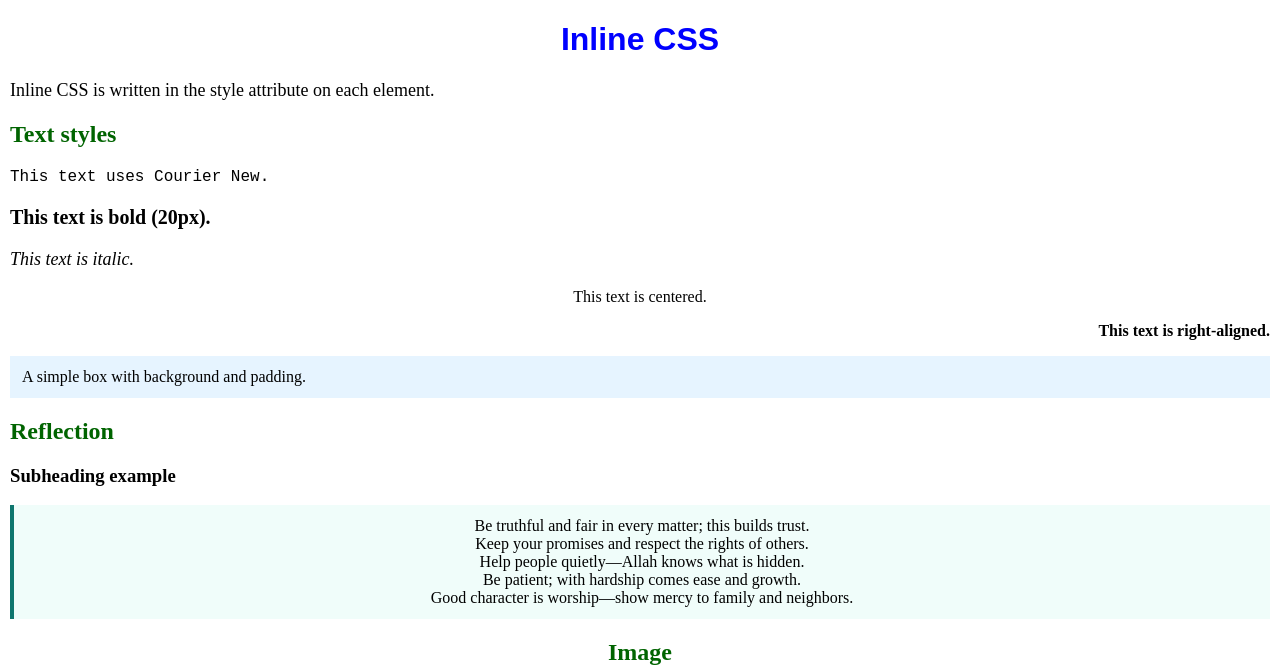
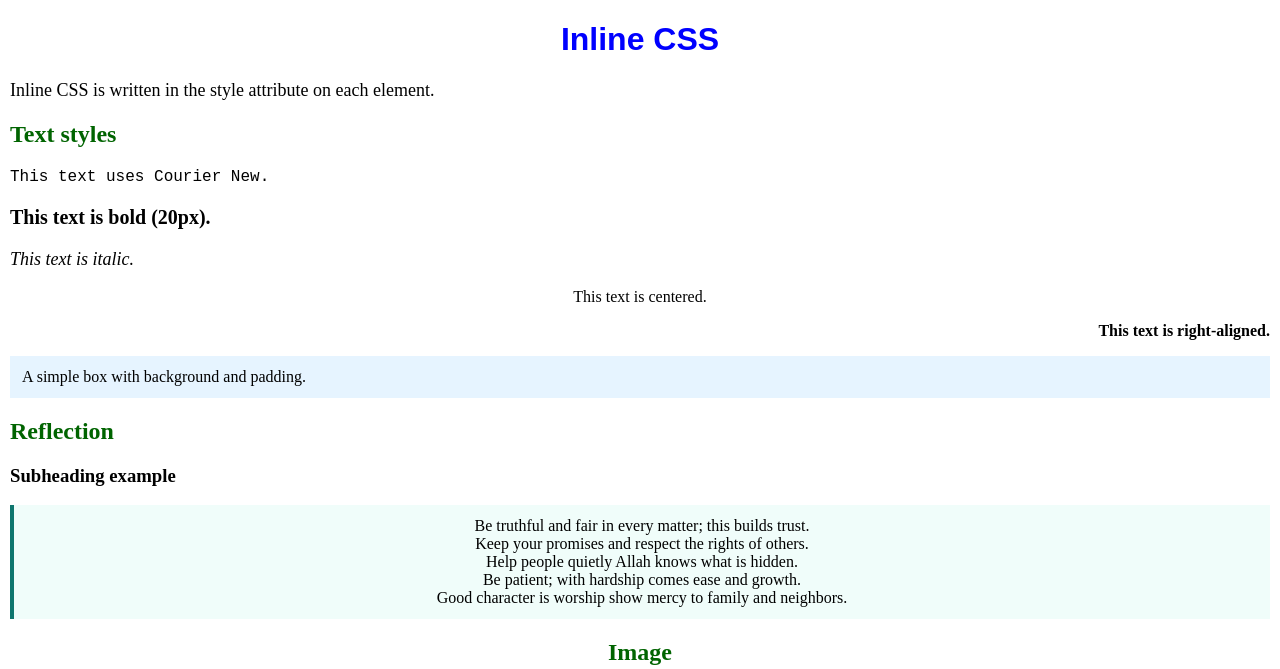
Before and after one commit to zainriaz-dev/frontend-project, a plain HTML site: page inline-css.html in a window 1280 px wide. Shown: the top 669 px of the page. Drawn offline with Linux system fonts and the light colour scheme.

Commit message:
Clean up comments and format paragraph text
Removed comments and adjusted text formatting in paragraphs.

```diff
--- a/inline-css.html
+++ b/inline-css.html
@@ -29,7 +29,7 @@
             p { font-size: 16px; }
         }
     </style>
-    <!-- Note: Using simple internal CSS here to avoid linter errors while keeping the example easy to read. -->
+
 </head>
 <body>
     <h1>Inline CSS</h1>
@@ -54,9 +54,9 @@
     <p class="center quote">
         Be truthful and fair in every matter; this builds trust.<br>
         Keep your promises and respect the rights of others.<br>
-        Help people quietly—Allah knows what is hidden.<br>
+        Help people quietly Allah knows what is hidden.<br>
         Be patient; with hardship comes ease and growth.<br>
-        Good character is worship—show mercy to family and neighbors.
+        Good character is worship show mercy to family and neighbors.
     </p>
 
     <h2 class="center">Image</h2>
```
